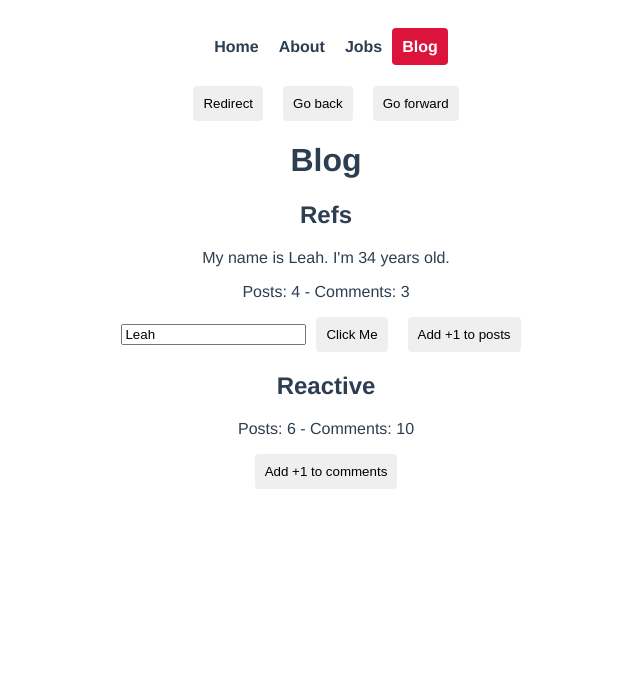
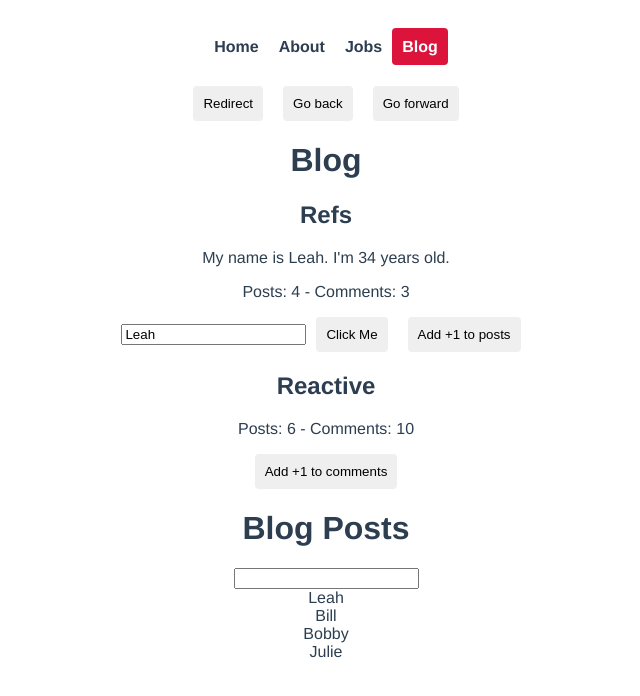
Before and after one commit to leahcarlin/vue-practice, a Vue app: page /blog in a window 1280 px wide. Shown: the top 696 px of the page, without its empty margins (314-954 px from the left). Built offline with nearby package versions, Linux system fonts and the light colour scheme.

Commit message:
Input for search function to practice computed properties

```diff
--- a/src/router/index.js
+++ b/src/router/index.js
@@ -4,7 +4,7 @@ import About from "../views/About.vue";
 import Jobs from "../views/jobs/Jobs.vue";
 import JobDetails from "../views/jobs/JobDetails.vue";
 import NotFound from "../views/NotFound.vue";
-import Blog from "../views/Blog.vue";
+import Blog from "../views/blog/Blog.vue";
 
 const routes = [
   {
--- a/src/views/Blog.vue
+++ b/src/views/blog/Blog.vue
@@ -9,12 +9,15 @@
   <h2>Reactive</h2>
   <p>Posts: {{ blogTwo.posts }} - Comments: {{ blogTwo.comments }}</p>
   <button @click="updateBlogTwo">Add +1 to comments</button>
+  <BlogPosts />
 </template>
 
 <script>
+import BlogPosts from "./BlogPosts.vue";
 import { ref, reactive } from "@vue/reactivity"; // import the parts from vue that you need to use
 export default {
   name: "Blog",
+  components: { BlogPosts },
   setup() {
     const name = ref("Leah"); // these are now reactive values
     const age = ref(34);
--- /dev/null
+++ b/src/views/blog/BlogPosts.vue
@@ -0,0 +1,26 @@
+<template>
+  <div>
+    <h1>Blog Posts</h1>
+    <input type="text" v-model="search" />
+    <div v-for="name in matchingNames" :key="name">{{ name }}</div>
+  </div>
+</template>
+
+<script>
+import { ref, computed } from "@vue/reactivity";
+
+export default {
+  name: "BlogPosts",
+  setup() {
+    const search = ref("");
+    const names = ref(["Leah", "Bill", "Bobby", "Julie"]);
+
+    const matchingNames = computed(() => {
+      return names.value.filter((name) => name.includes(search.value));
+    });
+    return { names, search, matchingNames };
+  },
+};
+</script>
+
+<style></style>
```
